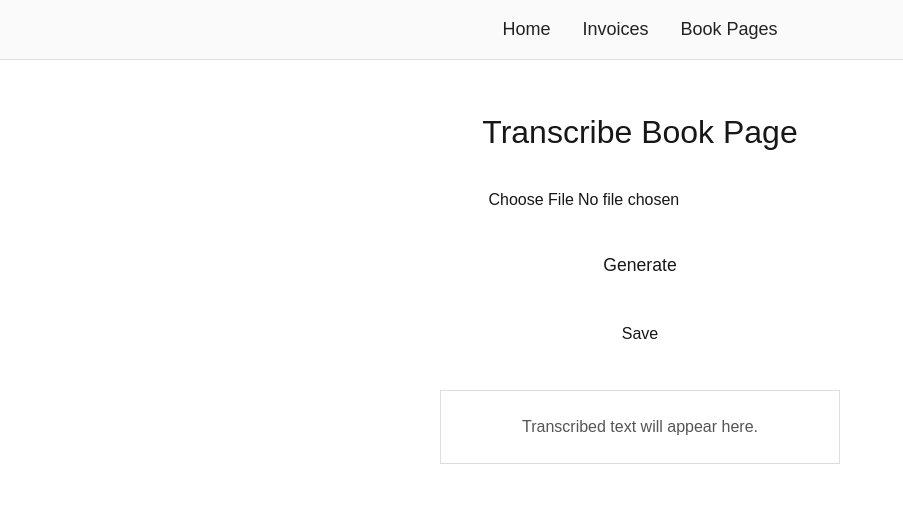
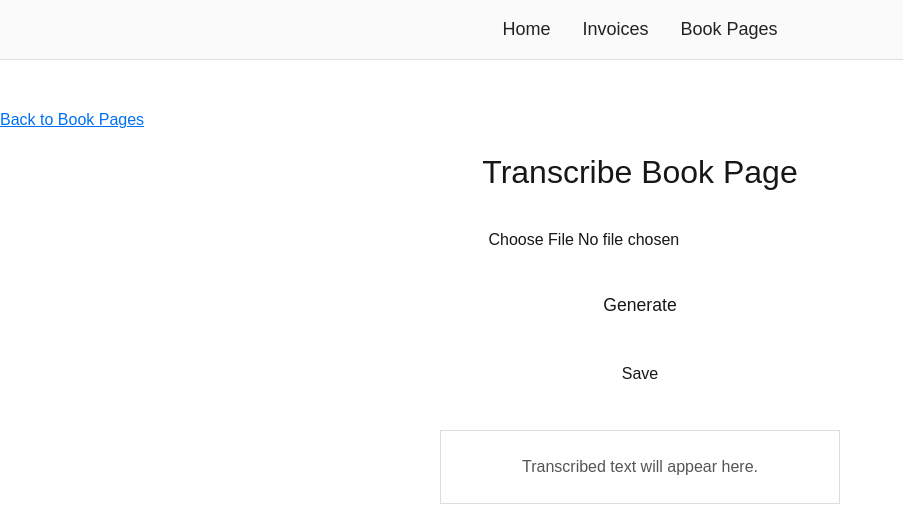
Before and after one commit to hirschem/mph-field-docs-mvp, a Next.js app: page /book-pages/new in a window 1280 px wide. Shown: the top 514 px of the page, without its empty margins (0-903 px from the left). Built offline with nearby package versions, Linux system fonts and the light colour scheme.

Commit message:
add back navigation links to document creation pages

```diff
--- a/app/book-pages/new/page.tsx
+++ b/app/book-pages/new/page.tsx
@@ -47,6 +47,7 @@ export default function TranscribeBookPage() {
 
   return (
     <div style={{ display: 'flex', flexDirection: 'column', alignItems: 'center', marginTop: '48px' }}>
+      <a href="/book-pages" style={{ alignSelf: 'flex-start', marginBottom: '16px', fontSize: '1rem', color: '#0070f3', textDecoration: 'underline' }}>Back to Book Pages</a>
       <h1 style={{ fontSize: '2rem', marginBottom: '32px' }}>Transcribe Book Page</h1>
       <input
         type="file"
--- a/app/invoices/new/page.tsx
+++ b/app/invoices/new/page.tsx
@@ -51,6 +51,7 @@ export default function NewInvoice() {
 
   return (
     <div style={{ display: 'flex', flexDirection: 'column', alignItems: 'center', marginTop: '48px' }}>
+      <a href="/invoices" style={{ alignSelf: 'flex-start', marginBottom: '16px', fontSize: '1rem', color: '#0070f3', textDecoration: 'underline' }}>Back to Invoices</a>
       <h1 style={{ fontSize: '2rem', marginBottom: '32px' }}>Create Invoice</h1>
       <input
         type="file"
```
